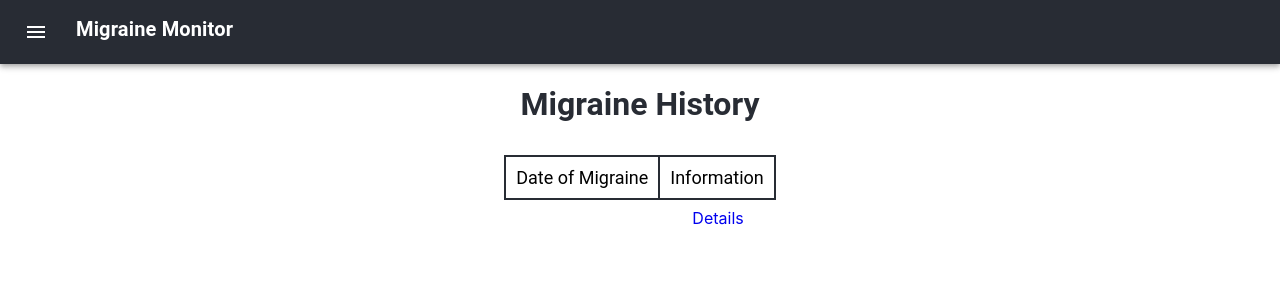
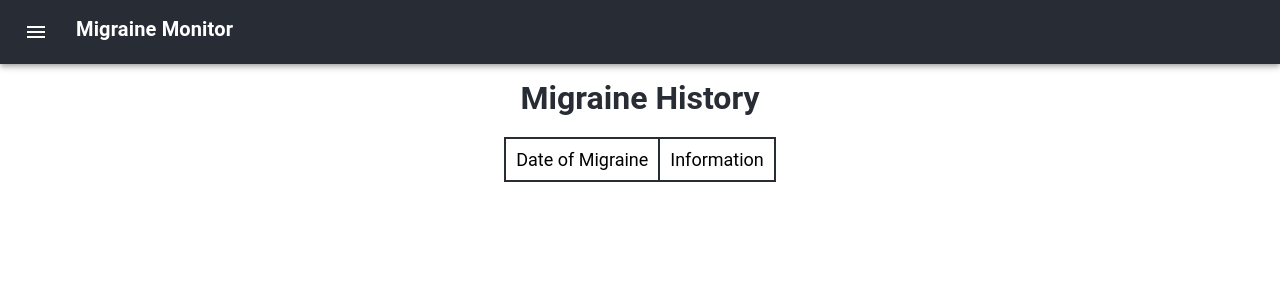
Before and after one commit to audreymendzef/migrainetracker, a React (Create React App) app: page /Logs in a window 1280 px wide. Shown: the top 300 px of the page. Built offline with nearby package versions, Linux system fonts and the light colour scheme.

Commit message:
style: layout and css for the Log Page

```diff
--- a/src/Pages/Logs/index.js
+++ b/src/Pages/Logs/index.js
@@ -9,17 +9,23 @@ function Logs() {
   return (
     <div className="logPage">
       <h1 className="header">Migraine History</h1>
-      <div className="gridContainer">
-        <div className="gridInfo1">Date of Migraine</div>
-        <div className="gridInfo2">Information</div>
-        <div className="gridInfo">
+      <div className="container">
+        <div className="titleContainer">
+          <div className="dateOfMigraineTitle">Date of Migraine</div>
+          <div className="detailInfoTitle">Information</div>
+        </div>
+        <div className="dateAndLink">
           {Array.isArray(parseLogs) &&
             parseLogs.map(({ id, dateOfMigraine }) => (
-              <h4 key={id}>{dateOfMigraine}</h4>
+              <div className="storeInfo">
+                <h4 className="dateFromStore" key={id}>
+                  {dateOfMigraine}
+                </h4>
+                <a className="detailsLink" href="/Details" key={id}>
+                  Details
+                </a>
+              </div>
             ))}
-        </div>
-        <div className="gridInfo">
-          <a href="/Details">Details</a>
         </div>
       </div>
     </div>
--- a/src/Pages/Logs/styles.css
+++ b/src/Pages/Logs/styles.css
@@ -4,13 +4,19 @@
     align-items: center;
 }
 
-.gridContainer {
-    display: grid;
-    grid-template-columns: auto auto;
-    padding: 10px;
+.container {
+    display: flex;
+    flex-direction: column;
+    padding: 5px;
+    align-items: center;
 }
 
-.gridInfo1 {
+.titleContainer {
+    display: flex;
+    flex-direction: row;
+}
+
+.dateOfMigraineTitle {
     box-sizing: border-box;
     text-align: center;
     border: solid 2px #282c34;
@@ -19,7 +25,7 @@
     font-family: "Roboto";
 }
 
-.gridInfo2 {
+.detailInfoTitle {
     box-sizing: border-box;
     text-align: center;
     border-right: solid 2px #282c34;
@@ -33,9 +39,35 @@
 .header {
     font-family: "Roboto";
     color: #282c34;
+    margin: 15px;
 }
 
-.gridInfo {
+.dateAndLink {
     text-align: center;
-    padding: 8px;
+    display: flex;
+    flex-direction: column;
+    width: 100%;
 }
+
+ .storeInfo {
+    display: flex;
+    flex-direction: row;
+    width: 100%;
+    justify-content: space-around;
+    align-items: center;
+}
+
+.detailsLink {
+    text-decoration: none;
+    font-family: "Roboto";
+    margin-top: 10px;
+    color: #282c34;
+    font-weight: bold;
+}
+
+.dateFromStore {
+    font-family: "Roboto";
+    margin-top: 10px;
+    margin-bottom: 0;
+    color: #282c34;
+}
```
